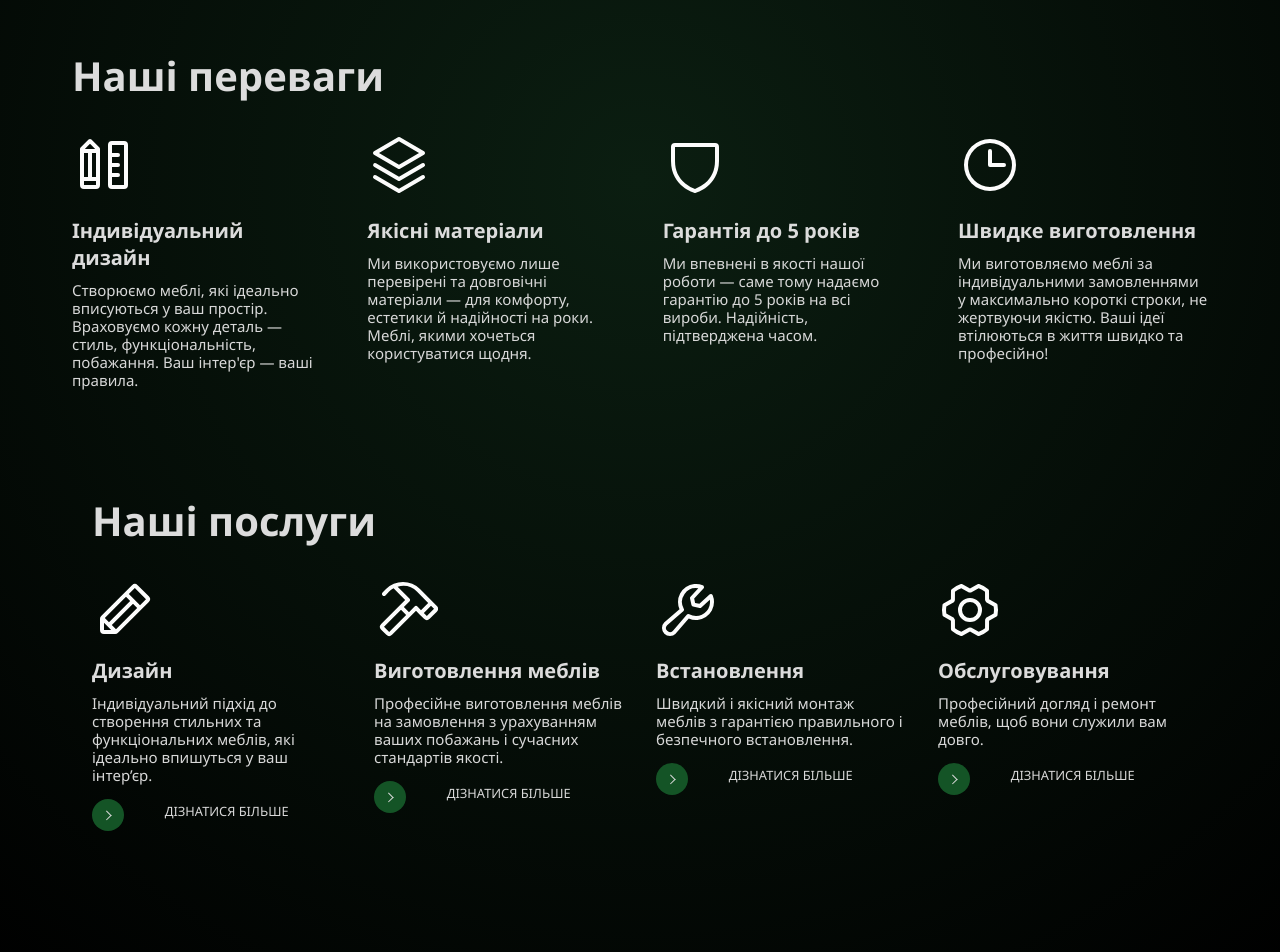
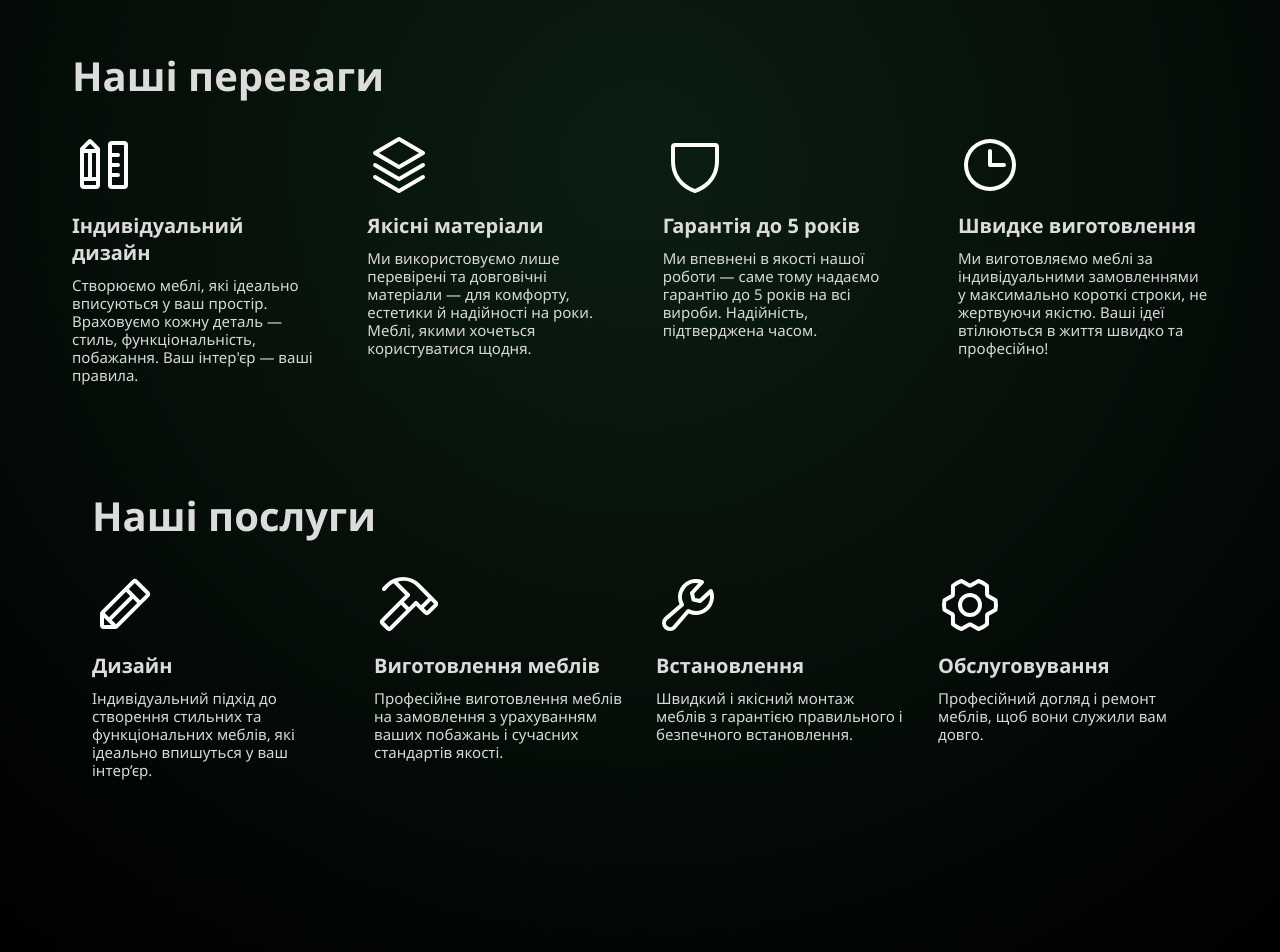
Before and after one commit to blagochinnova/MebliTekaV2, a React (Vite) app: page / in a window 1280 px wide. Shown: the part 760-1712 px from the top of the page. Built offline with nearby package versions, Linux system fonts and the light colour scheme.

Commit message:
comment button

```diff
--- a/src/pages/Home.jsx
+++ b/src/pages/Home.jsx
@@ -32,7 +32,7 @@ export default function HomePage() {
           <h2>Наші переваги</h2>
           <div className="advantages-list">
             <div className="advantage-item">
-              <a href="#">
+
                 <img src={pencilRulerIcon} alt="" />
                 <h3>Індивідуальний дизайн</h3>
                 <p>
@@ -40,10 +40,10 @@ export default function HomePage() {
                   Враховуємо кожну деталь — стиль, функціональність, побажання.
                   Ваш інтер'єр — ваші правила.
                 </p>
-              </a>
+
             </div>
             <div className="advantage-item">
-              <a href="#">
+
                 <img src={stackIcon} alt="" />
                 <h3>Якісні матеріали</h3>
                 <p>
@@ -51,20 +51,20 @@ export default function HomePage() {
                   для комфорту, естетики й надійності на роки. Меблі, якими
                   хочеться користуватися щодня.
                 </p>
-              </a>
+
             </div>
             <div className="advantage-item">
-              <a href="#">
+
                 <img src={shieldIcon} alt="" />
                 <h3>Гарантія до 5 років</h3>
                 <p>
                   Ми впевнені в якості нашої роботи — саме тому надаємо гарантію
                   до 5 років на всі вироби. Надійність, підтверджена часом.
                 </p>
-              </a>
+
             </div>
             <div className="advantage-item">
-              <a href="#">
+
                 <img src={clockIcon} alt="" />
                 <h3>Швидке виготовлення</h3>
                 <p>
@@ -72,7 +72,7 @@ export default function HomePage() {
                   максимально короткі строки, не жертвуючи якістю. Ваші ідеї
                   втілюються в життя швидко та професійно!
                 </p>
-              </a>
+
             </div>
           </div>
         </section>
@@ -87,12 +87,12 @@ export default function HomePage() {
                 Індивідуальний підхід до створення стильних та функціональних
                 меблів, які ідеально впишуться у ваш інтер’єр.
               </p>
-              <a className="btn-link learn-more">
+              {/* <a className="btn-link learn-more">
                 <span className="circle" aria-hidden="true">
                   <span className="icon arrow"></span>
                 </span>
                 <span className="btn-text">Дізнатися більше </span>
-              </a>
+              </a> */}
             </div>
             <div className="service-item">
               <img src={hammerIcon} alt="" />
@@ -101,12 +101,12 @@ export default function HomePage() {
                 Професійне виготовлення меблів на замовлення з урахуванням ваших
                 побажань і сучасних стандартів якості.
               </p>
-              <a className="btn-link learn-more">
+              {/* <a className="btn-link learn-more">
                 <span className="circle" aria-hidden="true">
                   <span className="icon arrow"></span>
                 </span>
                 <span className="btn-text">Дізнатися більше </span>
-              </a>
+              </a> */}
             </div>
             <div className="service-item">
               <img src={wrenchIcon} alt="" />
@@ -115,12 +115,12 @@ export default function HomePage() {
                 Швидкий і якісний монтаж меблів з гарантією правильного і
                 безпечного встановлення.
               </p>
-              <a className="btn-link learn-more">
+              {/* <a className="btn-link learn-more">
                 <span className="circle" aria-hidden="true">
                   <span className="icon arrow"></span>
                 </span>
                 <span className="btn-text">Дізнатися більше </span>
-              </a>
+              </a> */}
             </div>
             <div className="service-item">
               <img src={gearSixIcon} alt="" />
@@ -128,12 +128,12 @@ export default function HomePage() {
               <p>
                 Професійний догляд і ремонт меблів, щоб вони служили вам довго.
               </p>
-              <a className="btn-link learn-more">
+              {/* <a className="btn-link learn-more">
                 <span className="circle" aria-hidden="true">
                   <span className="icon arrow"></span>
                 </span>
                 <span className="btn-text">Дізнатися більше </span>
-              </a>
+              </a> */}
             </div>
           </div>
         </section>
```
